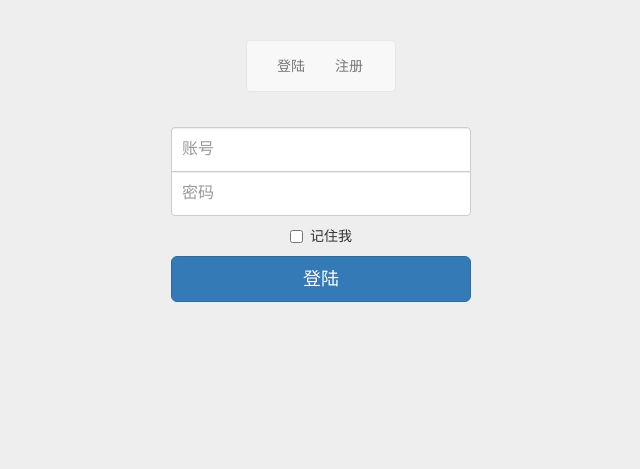
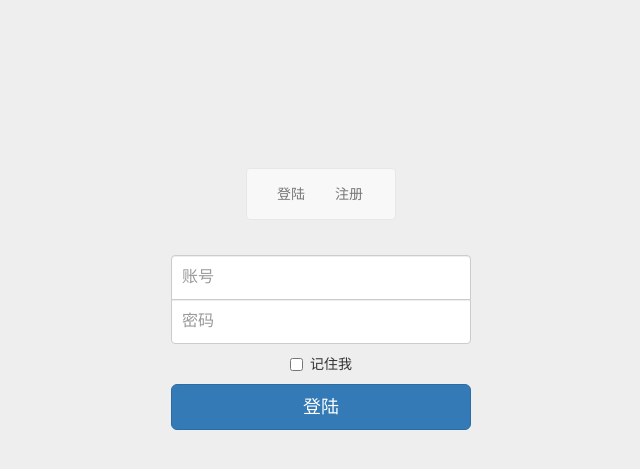
Before and after one commit to XLILT/OpenshiftDjango, a Django app: page / in a window 1280 px wide. Shown: the top 469 px of the page, without its empty margins (319-959 px from the left). Run offline with Django 3.2, Linux system fonts and the light colour scheme; some libraries are stand-ins or nearby versions.

Commit message:
css & js

```diff
--- a/common_static/css/index.css
+++ b/common_static/css/index.css
@@ -54,3 +54,7 @@ body {
 .login-registry.container  {
     width: 180px;
 }
+
+.all-wrapper {
+	margin-top: 10%;
+}
--- /dev/null
+++ b/common_static/js/index.js
@@ -0,0 +1,3 @@
+!function() {
+	console.log("xxx");
+}()
--- a/welcome/templates/index.html
+++ b/welcome/templates/index.html
@@ -6,9 +6,10 @@
 
 		<link rel='stylesheet' href='/static/lib/bootstrap-3.3.6/css/bootstrap.min.css'>
 		<link rel='stylesheet' href='/static/css/index.css'>
+		<script lang="javascript" src="/static/js/index.js"></script>
 	</head>
 	<body>
-		<div>
+		<div class="all-wrapper">
 			<div class="login-registry container">
 				<nav class="navbar navbar-default">
 					<div class="navbar-collapse collapse">
```
